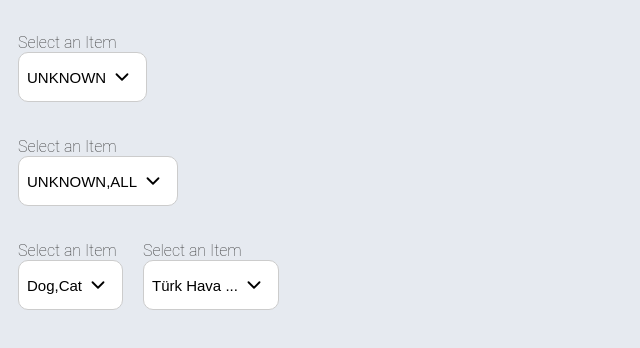
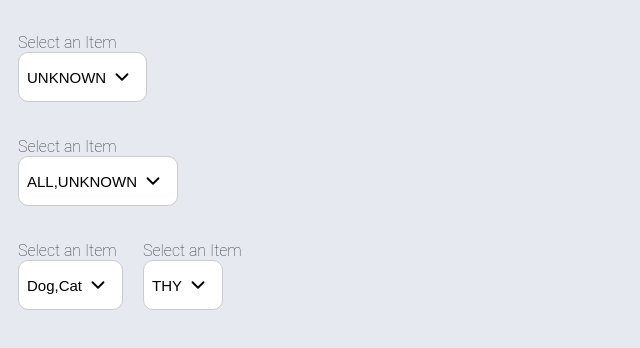
Before and after one commit to Mwiert/miniSpa, a Vue app: page /summerLovers in a window 1280 px wide. Shown: the top 348 px of the page, without its empty margins (0-640 px from the left). Built offline with nearby package versions, Linux system fonts and the light colour scheme; a web font is replaced by a local one.

Commit message:
Finalize Day With Fixing Logic Bug

```diff
--- a/src/components/Dropdown/UIDropdown.vue
+++ b/src/components/Dropdown/UIDropdown.vue
@@ -151,8 +151,8 @@ export default {
       )
     },
     isLongItem(item) {
-      if (item[this.displayField] !== undefined && String(item[this.displayField]).length > 10) {
-        return String(item[this.displayField]).substring(0, 10) + '...'
+      if (item[this.displayField] !== undefined && String(item[this.displayField]).length > 15) {
+        return String(item[this.displayField]).substring(0, 15) + '...'
       } else if (item[this.displayField] === undefined) return item[this.displayField]
       return String(item[this.displayField])
     },
--- a/src/components/Dropdown/UIEnumDropdown.vue
+++ b/src/components/Dropdown/UIEnumDropdown.vue
@@ -6,12 +6,12 @@
       :items="dropdownItems"
       :fontSize="fontSize"
       :displayField="displayField"
-      :urlField="imageUrl"
+      :urlField="urlField"
       :label="label"
       :dataSize="dataSize"
       searchable
       :maxVisibleItems="maxVisibleItems"
-      :primaryKey="id"
+      :primaryKey="primaryKey"
       :hasActionBox="hasActionBox"
       @update:modelValue="($event) => $emit('update:modelValue', $event)" />
     <UIDropdown
@@ -21,10 +21,10 @@
       :label="label"
       :fontSize="fontSize"
       :displayField="displayField"
-      :urlField="imageUrl"
+      :urlField="urlField"
       searchable
       :dataSize="dataSize"
-      :primaryKey="id"
+      :primaryKey="primaryKey"
       @update:modelValue="($event) => $emit('update:modelValue', $event)" />
   </div>
 </template>
@@ -120,20 +120,16 @@ export default {
     getEnumFile() {
       let sortedEnumArray = Object.keys(this.enumObj)
         .map(Number)
-        .filter((key) => !isNaN(key))
+        .filter(
+          (key) =>
+            !isNaN(key) &&
+            (!isNaN(key) || (this.showAll && key == -1) || (this.showUnknown && key == 0))
+        )
         .sort()
         .map((key) => ({
           id: key,
           name: this.enumObj[key]
         }))
-
-      if (!this.showAll) {
-        sortedEnumArray = sortedEnumArray.filter((item) => item.id !== -1)
-      }
-
-      if (!this.showUnknown) {
-        sortedEnumArray = sortedEnumArray.filter((item) => item.id !== 0)
-      }
 
       return sortedEnumArray
     }
--- a/src/components/Dropdown/UIMultiDropdown.vue
+++ b/src/components/Dropdown/UIMultiDropdown.vue
@@ -199,8 +199,8 @@ export default {
       )
     },
     isLongItem(item) {
-      if (item[this.displayField] !== undefined && String(item[this.displayField]).length > 10) {
-        return String(item[this.displayField]).substring(0, 10) + '...'
+      if (item[this.displayField] !== undefined && String(item[this.displayField]).length > 15) {
+        return String(item[this.displayField]).substring(0, 15) + '...'
       } else if (item[this.displayField] === undefined) return item[this.displayField]
       return String(item[this.displayField])
     },
--- a/src/pages/SummerLovers.vue
+++ b/src/pages/SummerLovers.vue
@@ -5,13 +5,13 @@
       v-model="selectedEnum"
       :items="[EInternSingleComponentType]"
       :fontSize="fontSize"
-      :displayField="name"
+      displayField="name"
       urlField="imageUrl"
       :label="label"
       :dataSize="dataSize"
       searchable
       :maxVisibleItems="2"
-      :primaryKey="id"
+      primaryKey="id"
       :hasActionBox="true"
       :isMulti="!isMulti"
       :showAll="true"
@@ -21,13 +21,13 @@
       v-model="selectedEnums"
       :items="[EInternComponentType]"
       :fontSize="fontSize"
-      :displayField="name"
+      displayField="name"
       urlField="imageUrl"
       :label="label"
       :dataSize="dataSize"
       searchable
       :maxVisibleItems="2"
-      :primaryKey="id"
+      primaryKey="id"
       :hasActionBox="true"
       :isMulti="isMulti"
       :showAll="true"
@@ -37,24 +37,24 @@
       v-model="selectedPets"
       :items="pets"
       :fontSize="fontSize"
-      :displayField="name"
+      displayField="name"
       urlField="imageUrl"
       :label="label"
       :dataSize="dataSize"
       searchable
       :maxVisibleItems="2"
-      :primaryKey="id"
+      primaryKey="id"
       :hasActionBox="true" />
     <UIDropdown
       v-model="selectedItem"
       :items="items"
       :label="label"
       :fontSize="fontSize"
-      :displayField="name"
+      displayField="id"
       urlField="imageUrl"
       searchable
       :dataSize="dataSize"
-      :primaryKey="id" />
+      primaryKey="id" />
   </div>
 </template>
 
@@ -198,8 +198,8 @@ export default {
         { id: 1, imageUrl: '', name: 'Cat', detail: 'b' }
       ],
       selectedEnums: [
-        { id: 0, name: 'UNKNOWN' },
-        { id: -1, name: 'ALL' }
+        { id: -1, name: 'ALL' },
+        { id: 0, name: 'UNKNOWN' }
       ],
       selectedEnum: { id: 0, name: 'UNKNOWN' }
     }
```
